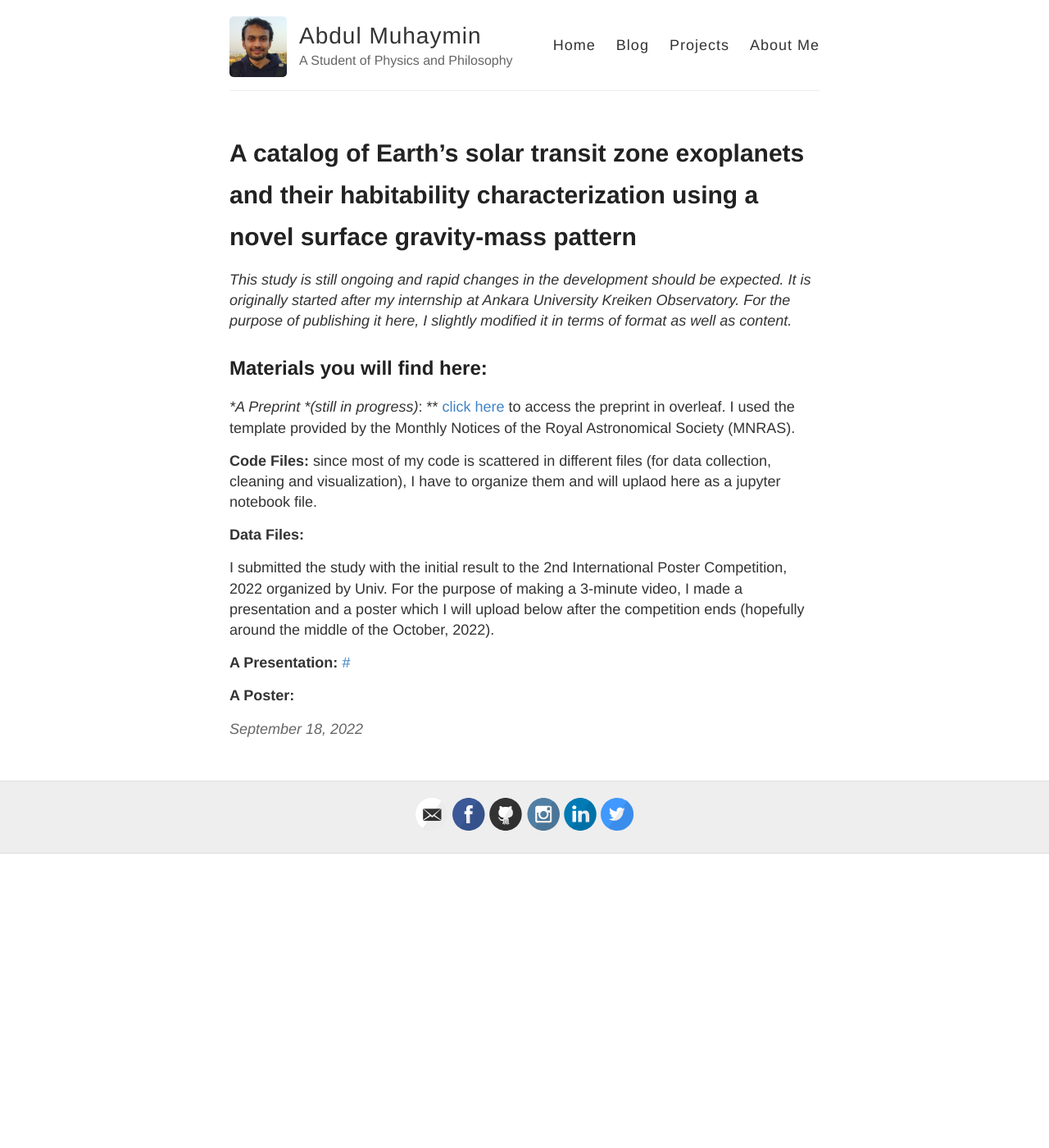
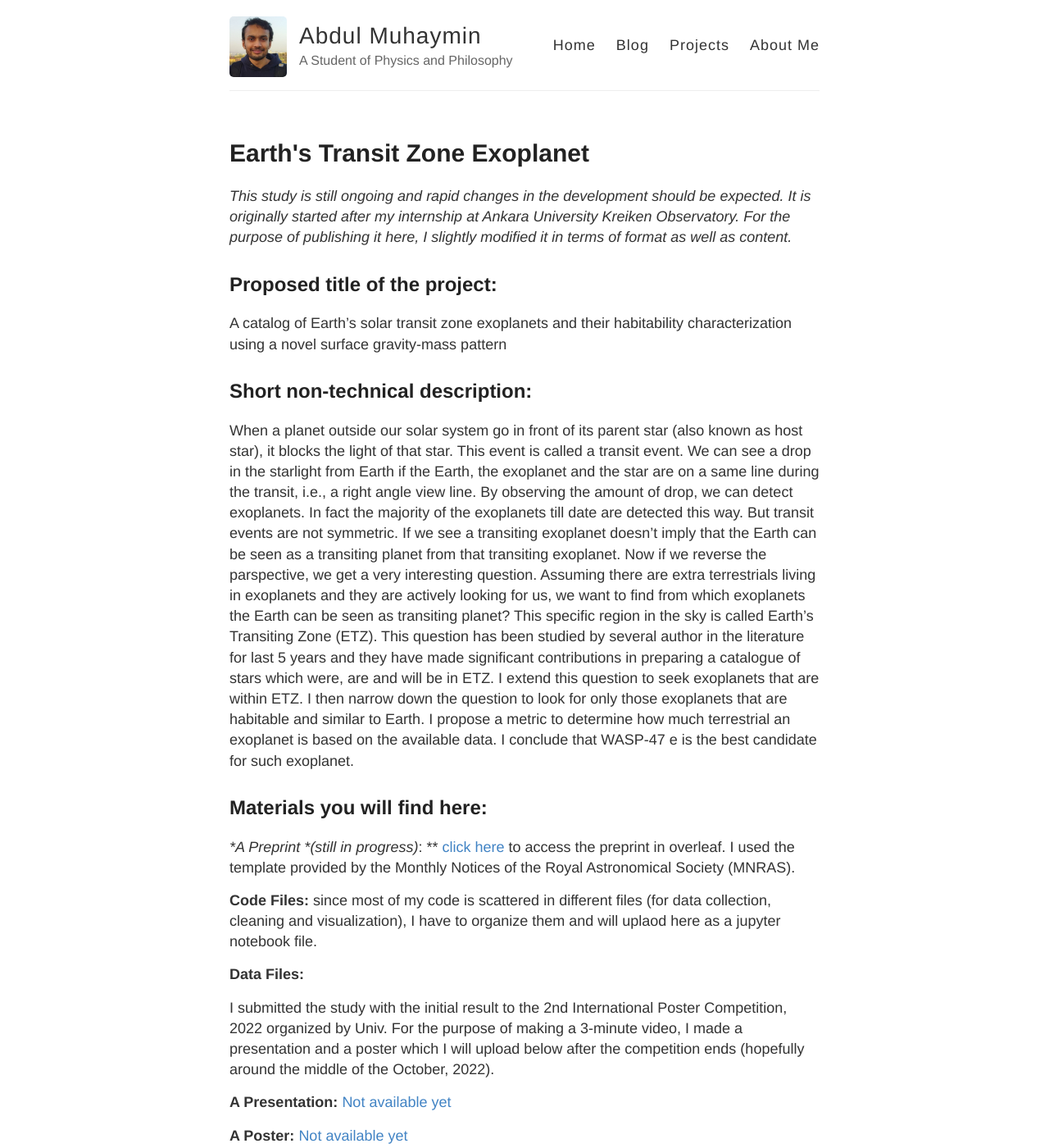
Before and after one commit to AbdulMuhaymin/abdulmuhaymin.github.io, a Jekyll site: the page built from _posts/2022-9-18-ETZ.md, in a window 1280 px wide and 1400 px high. Shown: the whole window at 82% size. Built offline with Jekyll 4.4.1, drawn with Linux system fonts in a browser that asks for light colours; nearby versions of some CDN libraries; comment, search, counter and statistics services are not loaded; some of the changed text lies outside the part shown.

Commit message:
update etz

```diff
--- a/_posts/2022-9-18-ETZ.md
+++ b/_posts/2022-9-18-ETZ.md
@@ -2,14 +2,22 @@
 layout: post
 published: true
 categories: blogs
-title: A catalog of Earth’s solar transit zone exoplanets and their habitability characterization using a novel surface gravity-mass pattern
+title: Earth's Transit Zone Exoplanet
 ---
 
 *This study is still ongoing and rapid changes in the development should be expected. It is originally started after my internship at Ankara University Kreiken Observatory. For the purpose of publishing it here, I slightly modified it in terms of format as well as content.*
 
+## Proposed title of the project:
+
+A catalog of Earth’s solar transit zone exoplanets and their habitability characterization using a novel surface gravity-mass pattern
+
+## Short non-technical description:
+
+When a planet outside our solar system go in front of its parent star (also known as host star), it blocks the light of that star. This event is called a transit event. We can see a drop in the starlight from Earth if the Earth, the exoplanet and the star are on a same line during the transit, i.e., a right angle view line. By observing the amount of drop, we can detect exoplanets. In fact the majority of the exoplanets till date are detected this way. But transit events are not symmetric. If we see a transiting exoplanet doesn't imply that the Earth can be seen as a transiting planet from that transiting exoplanet. Now if we reverse the parspective, we get a very interesting question. Assuming there are extra terrestrials living in exoplanets and they are actively looking for us, we want to find from which exoplanets the Earth can be seen as transiting planet? This specific region in the sky is called Earth's Transiting Zone (ETZ). This question has been studied by several author in the literature for last 5 years and they have made significant contributions in preparing a catalogue of stars which were, are and will be in ETZ. I extend this question to seek exoplanets that are within ETZ. I then narrow down the question to look for only those exoplanets that are habitable and similar to Earth. I propose a metric to determine how much terrestrial an exoplanet is based on the available data. I conclude that WASP-47 e is the best candidate for such exoplanet.
+
 ## Materials you will find here:
 
-**A Preprint *(still in progress)*: ** [click here](https://abdulmuhaymin.github.io/ETZ) to access the preprint in overleaf. I used the template provided by the Monthly Notices of the Royal Astronomical Society (MNRAS).
+**A Preprint *(still in progress)*: ** [click here](https://www.overleaf.com/read/jgmqvzdxfnjk) to access the preprint in overleaf. I used the template provided by the Monthly Notices of the Royal Astronomical Society (MNRAS).
 
 **Code Files:** since most of my code is scattered in different files (for data collection, cleaning and visualization), I have to organize them and will uplaod here as a jupyter notebook file.
 
@@ -17,6 +25,20 @@ title: A catalog of Earth’s solar transit zone exoplanets and their habitabili
 
 I submitted the study with the initial result to the 2nd International Poster Competition, 2022 organized by Univ. For the purpose of making a 3-minute video, I made a presentation and a poster which I will upload below after the competition ends (hopefully around the middle of the October, 2022).
 
-**A Presentation:** [#](Not yet available)
+**A Presentation:** [Not available yet](#)
 
-**A Poster:**
+**A Poster:** [Not available yet](#)
+
+**Bibliography:** Here, I list all the scientific articles I came across during the literature review period. For the relevance of a particular entry, you might want to check the preprint. Note that this list is expected to be expanded until the study ends. This list is not sorted alphabetically but sorted by relevance.
+
+René Heller and Ralph E. Pudritz.The Search for Extraterrestrial Intelligence in Earth's Solar Transit Zone. Astrobiology.Apr 2016.259-270.[http://doi.org/10.1089/ast.2015.1358](http://doi.org/10.1089/ast.2015.1358)
+
+L Kaltenegger, J Pepper, Which stars can see Earth as a transiting exoplanet?, Monthly Notices of the Royal Astronomical Society: Letters, Volume 499, Issue 1, November 2020, Pages L111–L115, [https://doi.org/10.1093/mnrasl/slaa161](https://doi.org/10.1093/mnrasl/slaa161)
+
+Fernando J. Ballesteros and B. Luque.Walking on Exoplanets: Is Star Wars Right?. Astrobiology.May 2016.325-327.[http://doi.org/10.1089/ast.2016.1475](http://doi.org/10.1089/ast.2016.1475)
+
+R. Wells, K. Poppenhaeger, C. A. Watson, R. Heller, Transit visibility zones of the Solar system planets, Monthly Notices of the Royal Astronomical Society, Volume 473, Issue 1, January 2018, Pages 345–354, [https://doi.org/10.1093/mnras/stx2077](https://doi.org/10.1093/mnras/stx2077)
+
+Kaltenegger, L., Faherty, J.K. Past, present and future stars that can see Earth as a transiting exoplanet. Nature, Volume 594, June 2021, Pages 505–507, [https://doi.org/10.1038/s41586-021-03596-y](https://doi.org/10.1038/s41586-021-03596-y)
+
+S Suphapolthaworn, S Awiphan, T Chatchadanoraset, E Kerins, D Specht, N Nakharutai, S Komonjinda, A C Robin, Earth through the looking glass: how frequently are we detected by other civilizations through photometric microlensing?, Monthly Notices of the Royal Astronomical Society, Volume 515, Issue 4, October 2022, Pages 5927–5941,[https://doi.org/10.1093/mnras/stac1855](https://doi.org/10.1093/mnras/stac1855)
--- a/index.html
+++ b/index.html
@@ -6,7 +6,7 @@ layout: default
   <p>This is the personal webpage of <strong>Abdul Muhaymin</strong>. If you are here to read my blog,  <a href="https://abdulmuhaymin.github.io/blog">click here. </a> A few selected writtings are listed below. If you have any comments, use the <a href="https://abdulmuhaymin.github.io/about">About</a> page to connect with me or leave a comment in any of my posts. </p>
 <hr>
 
-<h3 id="table-of-contents">Table of Selected Contents</h3>
+<!-- <h3 id="table-of-contents">Table of Selected Contents</h3>
   <ul>
     <li>Physics
       <ol>
@@ -27,7 +27,7 @@ layout: default
         <li><a href="https://abdulmuhaymin.github.io/HelloWorld/">Excited to start my own website from scratch! </a> </li>
       </ol>
     </li>
-  </ul>
+  </ul> -->
 
   <hr>
   <p>This website is made using <a href="https://jekyllrb.com/">Jekyll</a>, based on <a href="http://jekyllnow.com/">Jekyll-Now</a> theme and hosted at <a href="https://pages.github.com/">GitHub Pages</a>. </p>
```
Also changed, not shown: projects.md (+13 -3 lines).
